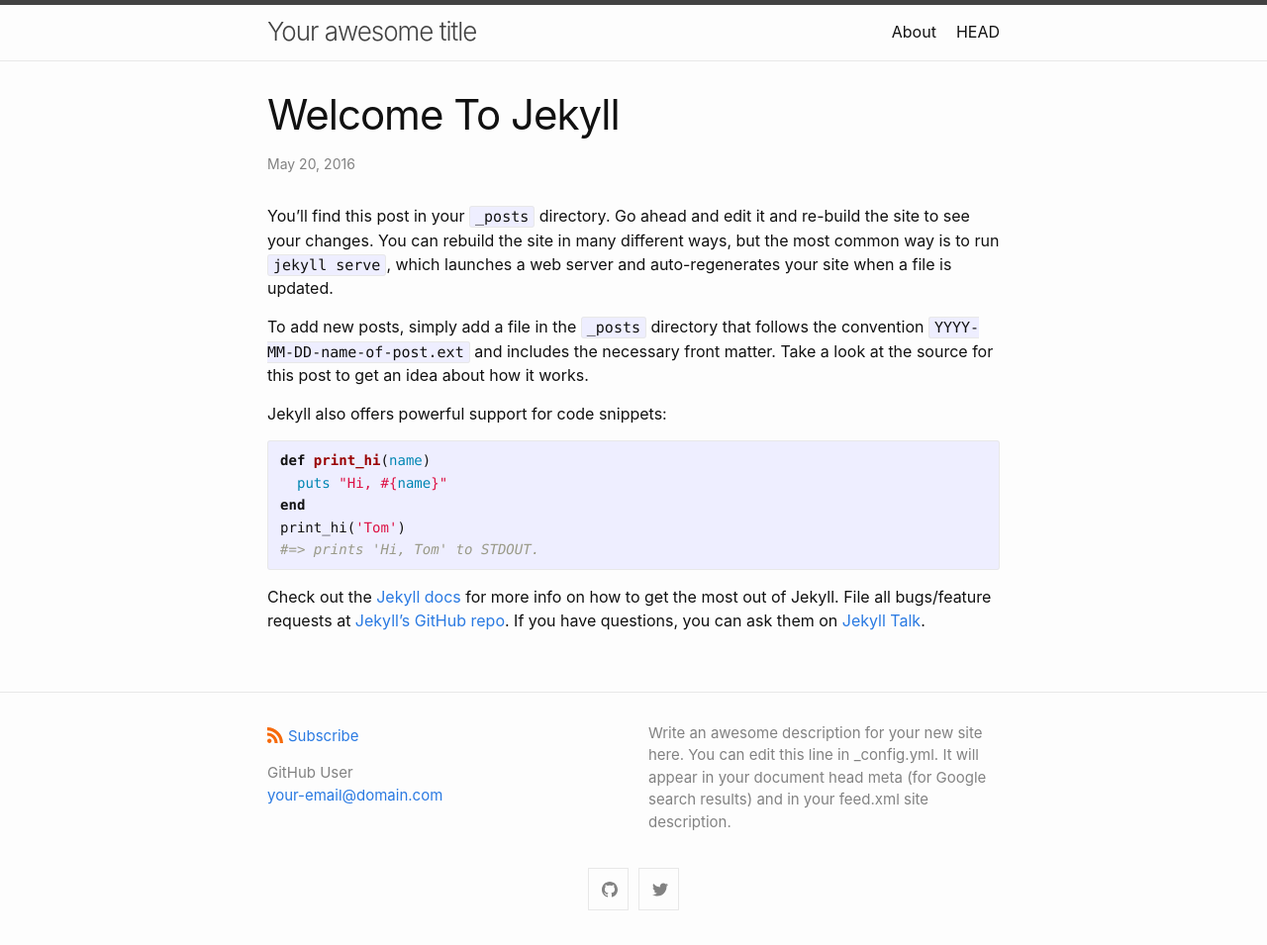
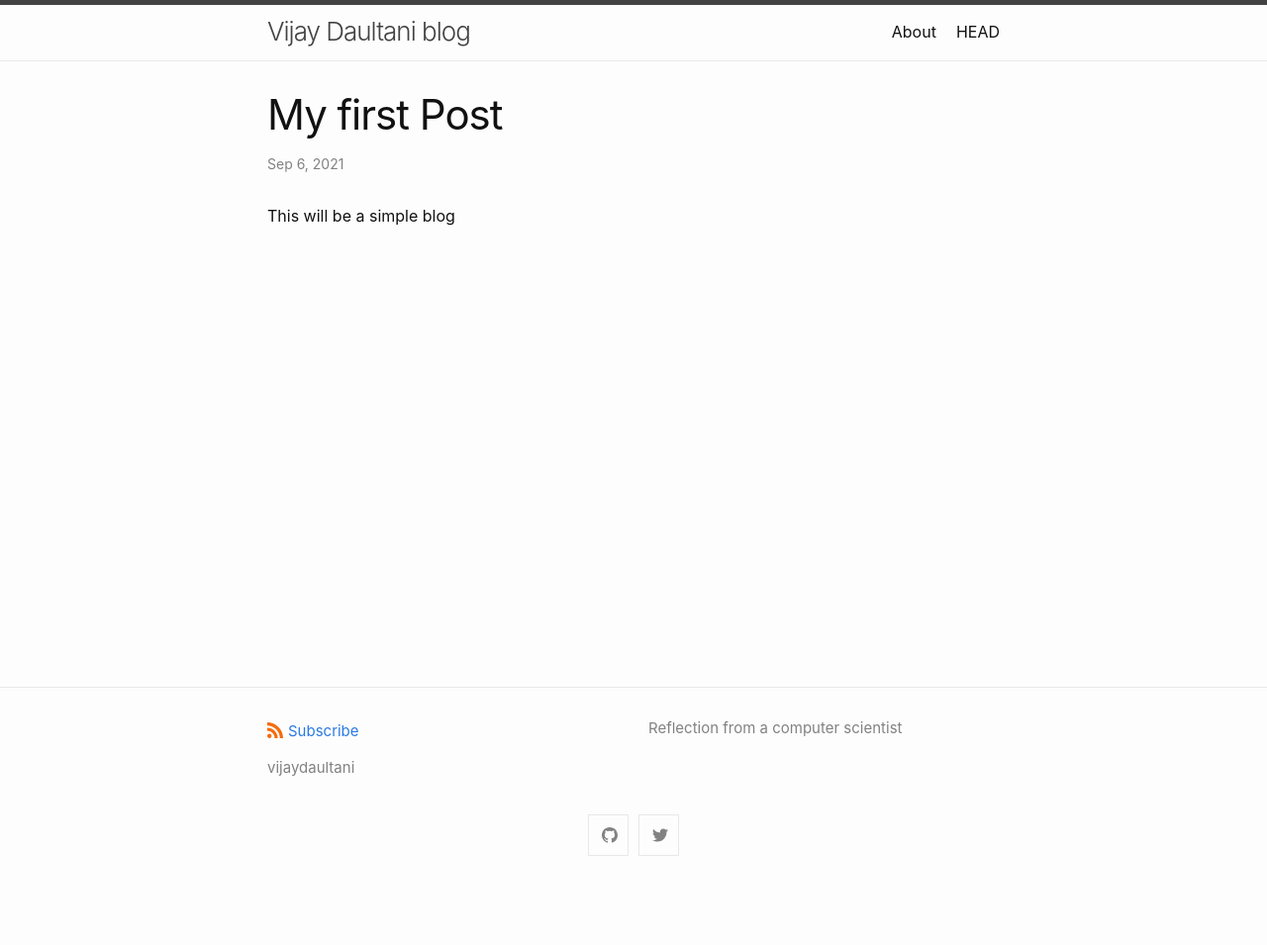
Before and after one commit to vijaydaultani/blog, a Jekyll site: the page built from _posts/2016-05-20-welcome-to-jekyll.md, in a window 1280 px wide. Shown: the whole page at 99% size. Built offline with Jekyll 4.4.1, drawn with Linux system fonts in a browser that asks for light colours; after the commit the page ends 900 px from its top, so only the background shows below that.

Commit message:
removing posts from the template

```diff
--- a/Gemfile
+++ b/Gemfile
@@ -5,3 +5,5 @@ gemspec
 
 gem "jekyll", ENV["JEKYLL_VERSION"] if ENV["JEKYLL_VERSION"]
 gem "kramdown-parser-gfm" if ENV["JEKYLL_VERSION"] == "~> 3.9"
+
+gem "webrick", "~> 1.7"
--- a/_config.yml
+++ b/_config.yml
@@ -1,13 +1,10 @@
-title: Your awesome title
+title: Vijay Daultani blog
 author:
-  name: GitHub User
-  email: your-email@domain.com
-description: > # this means to ignore newlines until "show_excerpts:"
-  Write an awesome description for your new site here. You can edit this
-  line in _config.yml. It will appear in your document head meta (for
-  Google search results) and in your feed.xml site description.
+  name: vijaydaultani
+# email: your-email@domain.com
+description: Reflection from a computer scientist
 
-show_excerpts: false # set to true to show excerpts on the homepage
+show_excerpts: true # set to true to show excerpts on the homepage
 
 # Minima date format
 # refer to https://shopify.github.io/liquid/filters/date/ if you want to customize this
@@ -16,8 +13,8 @@ minima:
 
   # generate social links in footer
   social_links:
-    twitter: jekyllrb
-    github:  jekyll
+    twitter: vijaydaultani
+    github:  vijaydaultani
     # devto: jekyll
     # dribbble: jekyll
     # facebook: jekyll
--- a/_posts/2016-05-20-welcome-to-jekyll.md
+++ b/_posts/2016-05-20-welcome-to-jekyll.md
@@ -1,22 +1,8 @@
 ---
 layout: post
+comments: true
+title:  "My first Post"
+excerpt: "This will be the sample excerpt for the post"
+date:   2021-09-06 05:00:00
 ---
-You’ll find this post in your `_posts` directory. Go ahead and edit it and re-build the site to see your changes. You can rebuild the site in many different ways, but the most common way is to run `jekyll serve`, which launches a web server and auto-regenerates your site when a file is updated.
-
-To add new posts, simply add a file in the `_posts` directory that follows the convention `YYYY-MM-DD-name-of-post.ext` and includes the necessary front matter. Take a look at the source for this post to get an idea about how it works.
-
-Jekyll also offers powerful support for code snippets:
-
-{% highlight ruby %}
-def print_hi(name)
-  puts "Hi, #{name}"
-end
-print_hi('Tom')
-#=> prints 'Hi, Tom' to STDOUT.
-{% endhighlight %}
-
-Check out the [Jekyll docs][jekyll-docs] for more info on how to get the most out of Jekyll. File all bugs/feature requests at [Jekyll’s GitHub repo][jekyll-gh]. If you have questions, you can ask them on [Jekyll Talk][jekyll-talk].
-
-[jekyll-docs]: http://jekyllrb.com/docs/home
-[jekyll-gh]:   https://github.com/jekyll/jekyll
-[jekyll-talk]: https://talk.jekyllrb.com/
+This will be a simple blog
```
Also changed, not shown: _posts/2016-05-19-super-short-article.md (deleted, +0 -7 lines), _posts/2016-05-20-my-example-post.md (deleted, +0 -12 lines), _posts/2016-05-20-super-long-article.md (deleted, +0 -11 lines), _posts/2016-05-20-this-post-demonstrates-post-content-styles.md (deleted, +0 -115 lines), about.md (+2 -12 lines).
